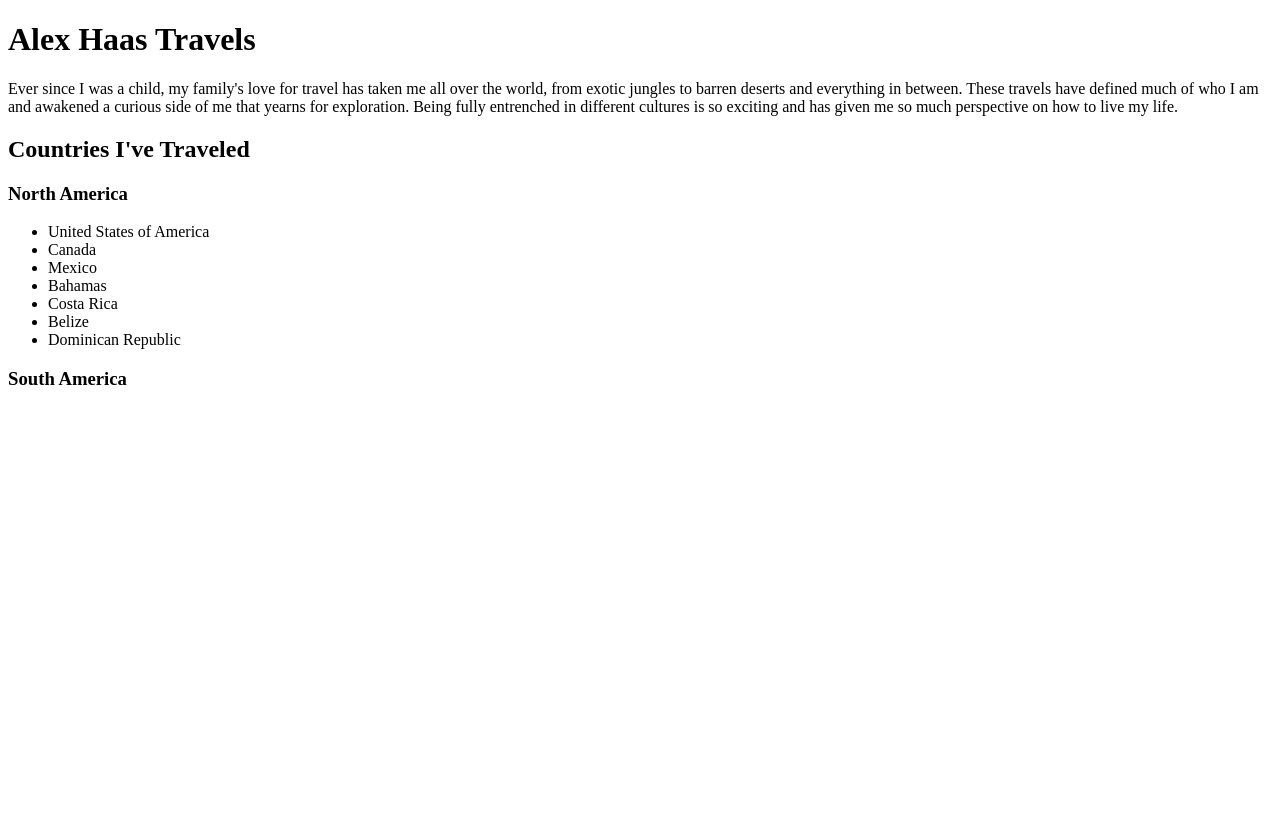
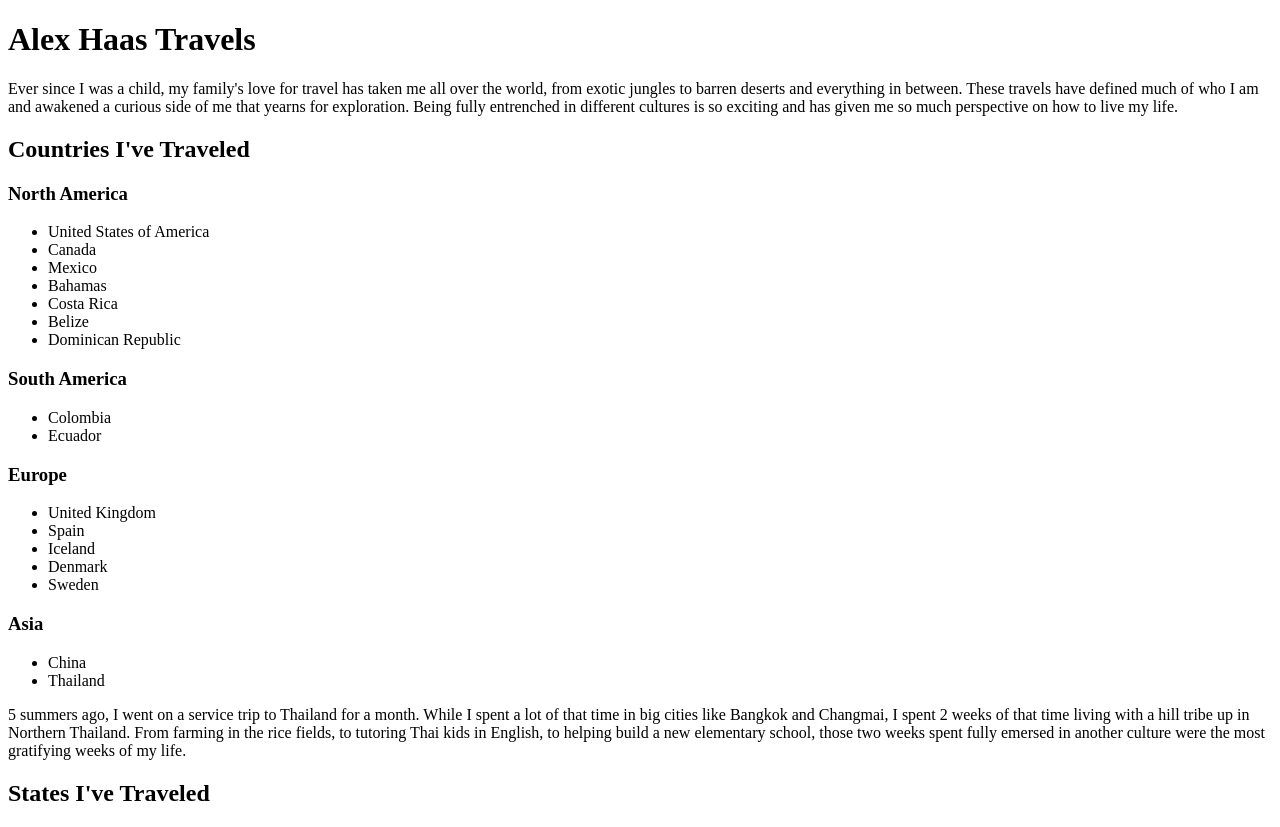
Before and after one commit to AlexHaasey/AlexHaasey.github.io, a plain HTML site: page index.html in a window 1280 px wide. Before the commit the page ends 800 px from the top, so only its background shows below. Drawn offline with Linux system fonts and the light colour scheme.

Commit message:
Finished the countries section

```diff
--- a/index.html
+++ b/index.html
@@ -24,6 +24,29 @@
         </ul>
 
         <h3>South America</h3>
+        <ul>
+            <li>Colombia</li>
+            <li>Ecuador</li>
+        </ul>
+
+        <h3>Europe</h3>
+        <ul>
+            <li>United Kingdom</li>
+            <li>Spain</li>
+            <li>Iceland</li>
+            <li>Denmark</li>
+            <li>Sweden</li>
+        </ul>
+
+        <h3>Asia</h3>
+        <ul>
+            <li>China</li>
+            <li>Thailand</li>
+        </ul>
+
+        <p>5 summers ago, I went on a service trip to Thailand for a month. While I spent a lot of that time in big cities like Bangkok and Changmai, I spent 2 weeks of that time living with a hill tribe up in Northern Thailand. From farming in the rice fields, to tutoring Thai kids in English, to helping build a new elementary school, those two weeks spent fully emersed in another culture were the most gratifying weeks of my life.</p>
+
+        <h2>States I've Traveled</h2>
 
 
     </body>
```
